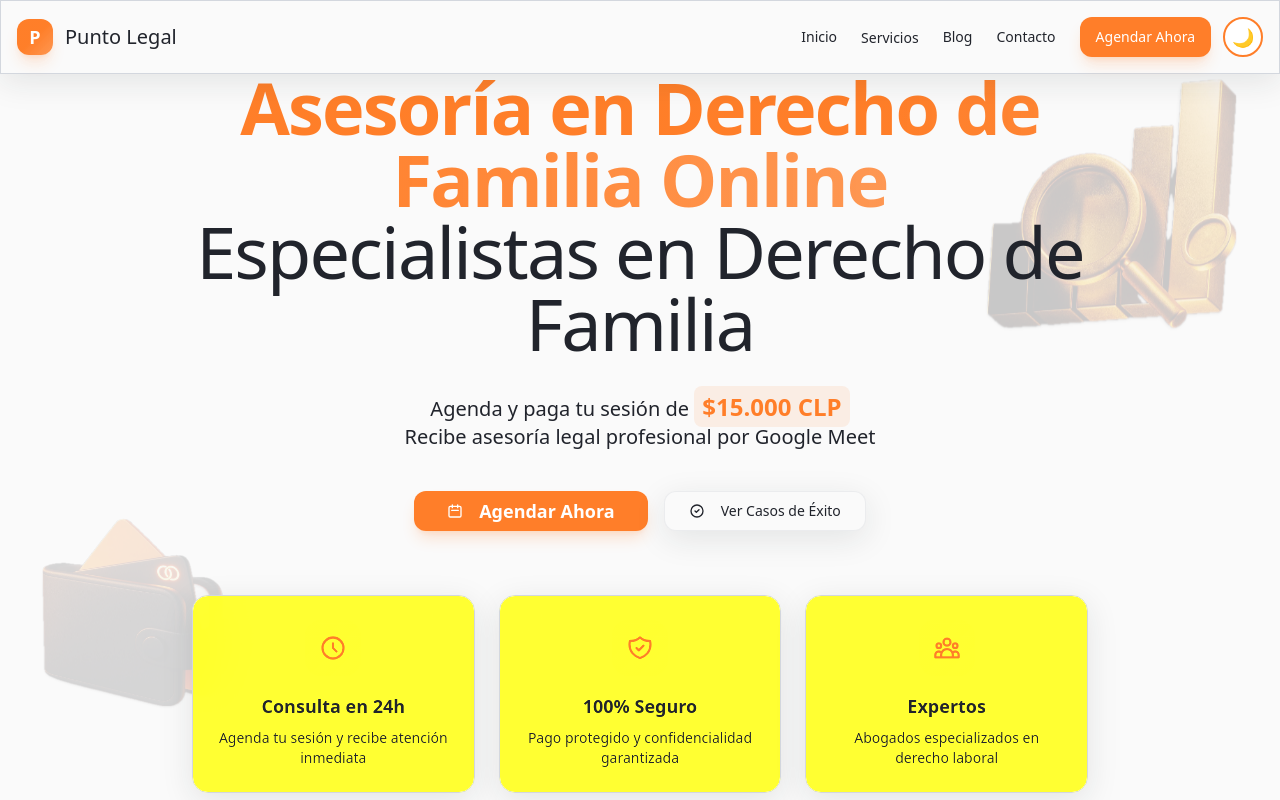
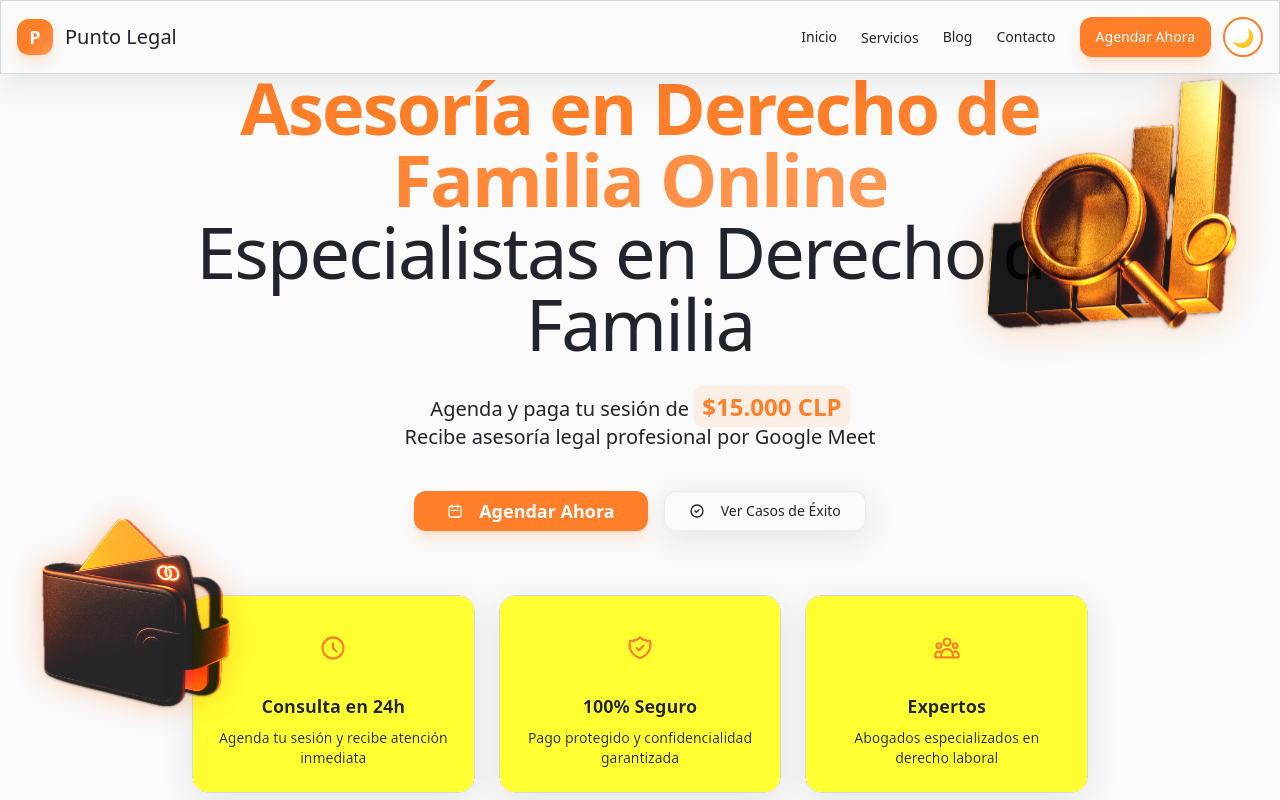
Before and after one commit to puntolegal/legal-glass-booking, a React (Vite) app: page /familia in a window 1280 px wide. Shown: the top 800 px of the page. Built offline with nearby package versions, Linux system fonts and the light colour scheme.

Commit message:
Fix image display
Ensured images are displayed in the foreground at their maximum quality.

```diff
--- a/src/components/HeroSection.tsx
+++ b/src/components/HeroSection.tsx
@@ -22,18 +22,26 @@ const HeroSection = ({ title, subtitle, showForm, setShowForm, servicePrice = "$
 
   return (
     <section id="inicio" className="min-h-screen flex items-center justify-center pt-16 px-4 relative overflow-hidden">
-      {/* Dark Tech Background Elements */}
-      <div className="absolute inset-0 pointer-events-none">
+      {/* Dark Tech Background Elements - Moved to foreground with better visibility */}
+      <div className="absolute inset-0 pointer-events-none z-20">
         <img
           src="/lovable-uploads/072374ab-546b-4f54-b7cd-16dee4333636.png"
           alt="Legal 3D Elements"
-          className="absolute top-20 right-10 w-48 md:w-64 h-48 md:h-64 opacity-20 animate-float"
+          className="absolute top-20 right-10 w-48 md:w-64 h-48 md:h-64 opacity-90 animate-float filter drop-shadow-2xl"
+          style={{
+            filter: 'brightness(1.2) contrast(1.1) drop-shadow(0 0 20px rgba(255, 102, 0, 0.3))',
+            zIndex: 20
+          }}
         />
         <img
           src="/lovable-uploads/ed23eaf2-7b8d-429b-9ecf-6cb0e062a5b7.png"
           alt="Briefcase 3D"
-          className="absolute bottom-20 left-10 w-32 md:w-48 h-32 md:h-48 opacity-15 animate-float"
-          style={{ animationDelay: '2s' }}
+          className="absolute bottom-20 left-10 w-32 md:w-48 h-32 md:h-48 opacity-85 animate-float filter drop-shadow-2xl"
+          style={{
+            animationDelay: '2s',
+            filter: 'brightness(1.3) contrast(1.2) drop-shadow(0 0 15px rgba(255, 102, 0, 0.4))',
+            zIndex: 20
+          }}
         />
       </div>
 
```
